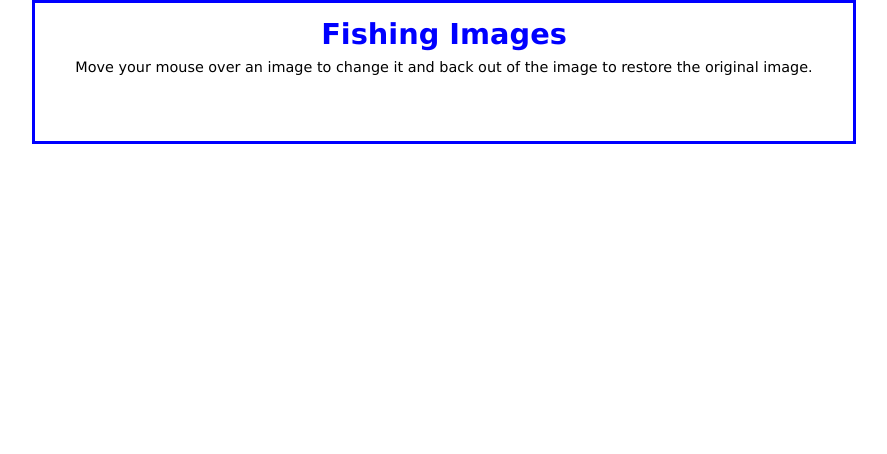
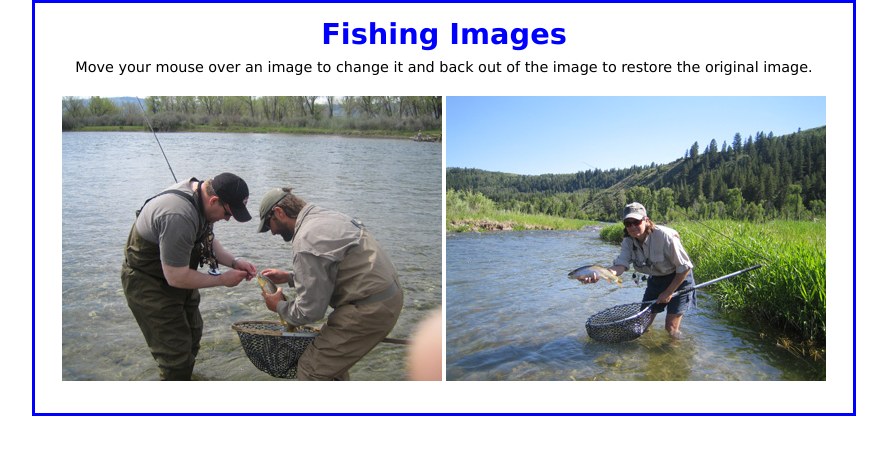
Before and after one commit to BellaSanathong/WebClientApplications_RolloverNEW, a plain HTML site: page index.html in a window 1280 px wide. Shown: the whole page, without its empty margins (196-1083 px from the left). Drawn offline with nearby package versions, Linux system fonts and the light colour scheme.

Commit message:
Update index.html

```diff
--- a/index.html
+++ b/index.html
@@ -13,8 +13,8 @@
         <p>Move your mouse over an image to change it and back out of the
             image to restore the original image.</p>
         <ul id="image_rollovers">
-            <li><img src="images/release.jpg" alt="" id="images/deer.jpg"></li>
-            <li><img src="images/hero.jpg" alt="" id="images/bison.jpg"></li>
+            <li><img src="release.jpg" alt="" id="deer.jpg"></li>
+            <li><img src="hero.jpg" alt="" id="bison.jpg"></li>
         </ul>
     </main>
 </body>
```
